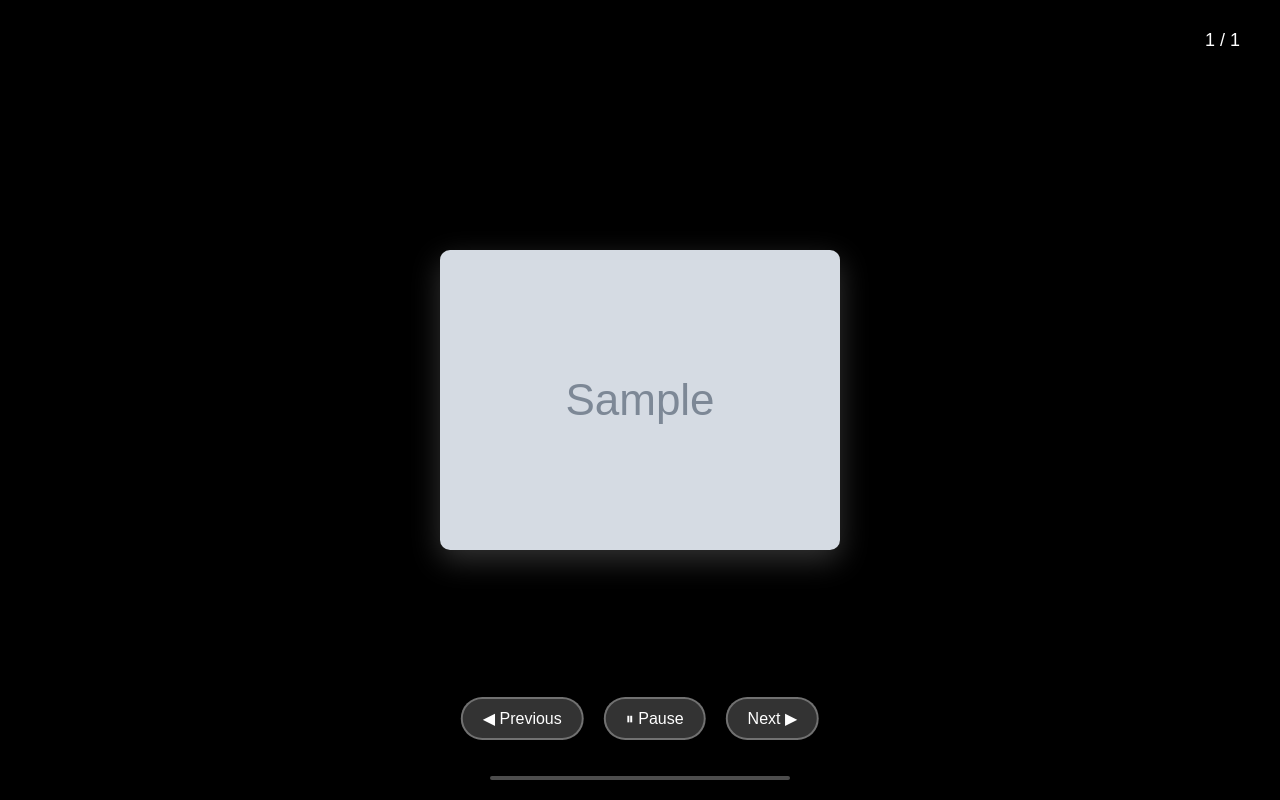
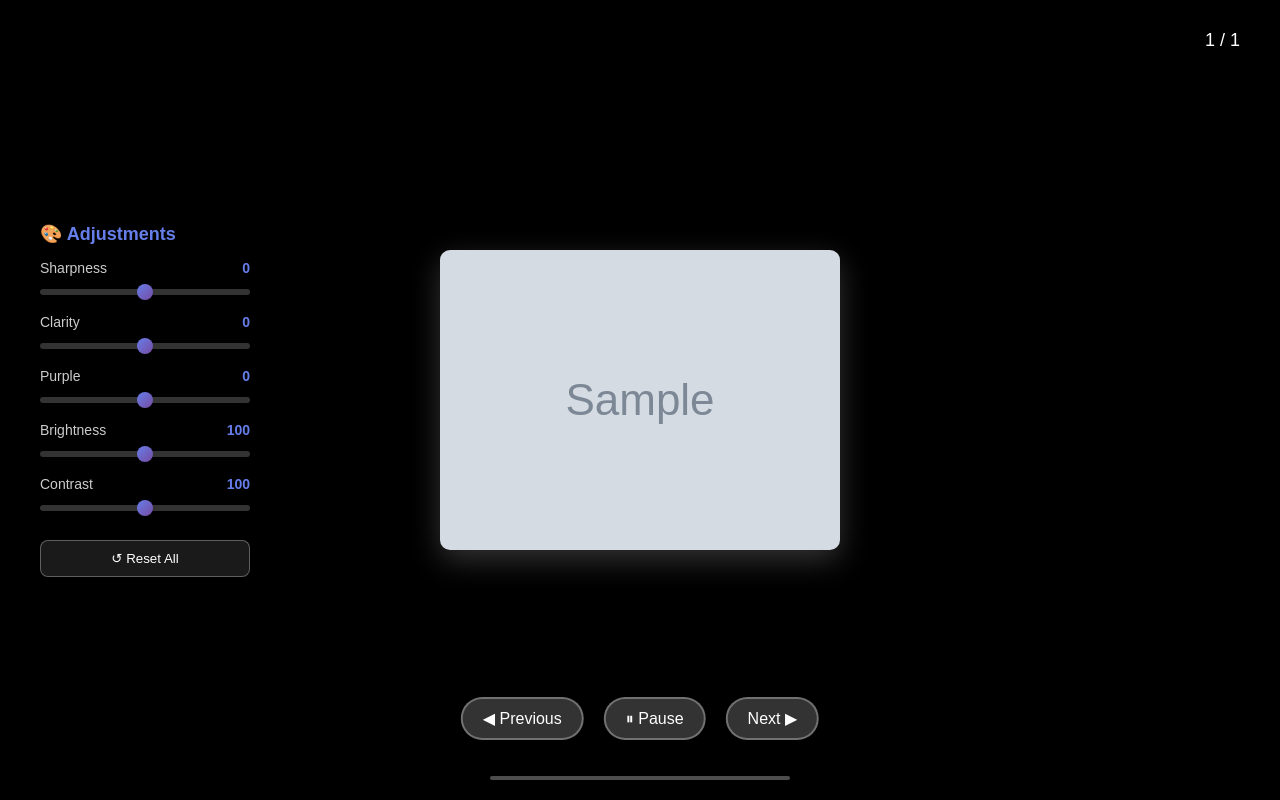
Before and after one commit to MdTabish24/iris, a Flask app: template templates/gallery.html in a window 1280 px wide. Run offline with Flask 3, Linux system fonts and the light colour scheme; the template is opened without the code that fills it: most values are stand-ins (such as "Sample title", 1, 10 or a date in 2020); grey boxes marked "Sample" are stand-in pictures.

Commit message:
ONPAGE ADJUSTMENT

```diff
--- a/templates/gallery.html
+++ b/templates/gallery.html
@@ -10,7 +10,17 @@
         .slideshow-container { position: relative; width: 100vw; height: 100vh; display: flex; align-items: center; justify-content: center; }
         .slide { display: none; width: 100%; height: 100%; position: relative; }
         .slide.active { display: flex; align-items: center; justify-content: center; }
-        .slide img { max-width: 90%; max-height: 90%; object-fit: contain; border-radius: 10px; box-shadow: 0 10px 30px rgba(255,255,255,0.2); }
+        .slide img { max-width: 90%; max-height: 90%; object-fit: contain; border-radius: 10px; box-shadow: 0 10px 30px rgba(255,255,255,0.2); transition: filter 0.1s; }
+        .adjustments { position: absolute; left: 20px; top: 50%; transform: translateY(-50%); background: rgba(0,0,0,0.8); padding: 20px; border-radius: 15px; width: 250px; }
+        .adjustments h3 { margin-bottom: 15px; font-size: 18px; color: #667eea; }
+        .slider-group { margin-bottom: 15px; }
+        .slider-group label { display: block; margin-bottom: 5px; font-size: 14px; color: #ccc; }
+        .slider-group .value { float: right; color: #667eea; font-weight: bold; }
+        .slider-group input[type="range"] { width: 100%; height: 6px; border-radius: 3px; background: rgba(255,255,255,0.2); outline: none; -webkit-appearance: none; }
+        .slider-group input[type="range"]::-webkit-slider-thumb { -webkit-appearance: none; appearance: none; width: 16px; height: 16px; border-radius: 50%; background: linear-gradient(135deg, #667eea, #764ba2); cursor: pointer; }
+        .slider-group input[type="range"]::-moz-range-thumb { width: 16px; height: 16px; border-radius: 50%; background: linear-gradient(135deg, #667eea, #764ba2); cursor: pointer; border: none; }
+        .reset-btn { width: 100%; padding: 10px; background: rgba(255,255,255,0.1); border: 1px solid rgba(255,255,255,0.3); color: white; border-radius: 8px; cursor: pointer; margin-top: 10px; }
+        .reset-btn:hover { background: rgba(255,255,255,0.2); }
         .counter { position: absolute; top: 20px; right: 20px; background: rgba(0,0,0,0.7); padding: 10px 20px; border-radius: 20px; font-size: 18px; }
         .progress-bar { position: absolute; bottom: 20px; left: 50%; transform: translateX(-50%); width: 300px; height: 4px; background: rgba(255,255,255,0.3); border-radius: 2px; overflow: hidden; }
         .progress { height: 100%; background: linear-gradient(90deg, #667eea, #764ba2); width: 0%; transition: width 0.1s linear; }
@@ -23,6 +33,10 @@
             .progress-bar { width: 250px; }
             .controls { bottom: 40px; }
             .btn { padding: 8px 16px; font-size: 14px; }
+            .adjustments { left: 10px; width: calc(100% - 20px); max-width: 300px; padding: 15px; }
+            .adjustments h3 { font-size: 16px; }
+            .slider-group { margin-bottom: 12px; }
+            .slider-group label { font-size: 12px; }
         }
     </style>
 </head>
@@ -35,9 +49,40 @@
 
             {% for image in images %}
             <div class="slide {% if loop.first %}active{% endif %}">
-                <img src="{{ image.url }}" alt="{{ image.filename }}">
+                <img src="{{ image.url }}" alt="{{ image.filename }}" class="adjustable-img">
             </div>
             {% endfor %}
+
+            <div class="adjustments">
+                <h3>🎨 Adjustments</h3>
+
+                <div class="slider-group">
+                    <label>Sharpness <span class="value" id="sharp-val">0</span></label>
+                    <input type="range" min="-50" max="50" value="0" id="sharpness" oninput="applyFilters()">
+                </div>
+
+                <div class="slider-group">
+                    <label>Clarity <span class="value" id="clarity-val">0</span></label>
+                    <input type="range" min="-50" max="50" value="0" id="clarity" oninput="applyFilters()">
+                </div>
+
+                <div class="slider-group">
+                    <label>Purple <span class="value" id="purple-val">0</span></label>
+                    <input type="range" min="-50" max="50" value="0" id="purple" oninput="applyFilters()">
+                </div>
+
+                <div class="slider-group">
+                    <label>Brightness <span class="value" id="bright-val">100</span></label>
+                    <input type="range" min="50" max="150" value="100" id="brightness" oninput="applyFilters()">
+                </div>
+
+                <div class="slider-group">
+                    <label>Contrast <span class="value" id="contrast-val">100</span></label>
+                    <input type="range" min="50" max="150" value="100" id="contrast" oninput="applyFilters()">
+                </div>
+
+                <button class="reset-btn" onclick="resetFilters()">↺ Reset All</button>
+            </div>
 
             <div class="progress-bar">
                 <div class="progress" id="progress"></div>
@@ -128,6 +173,7 @@
         if (totalSlides > 1) {
             startAutoplay();
         }
+        applyFilters();
 
         // Keyboard controls
         document.addEventListener('keydown', (e) => {
@@ -153,6 +199,61 @@
                 else previousSlide();
             }
         });
+
+        // Image adjustment functions
+        function applyFilters() {
+            const sharpness = document.getElementById('sharpness').value;
+            const clarity = document.getElementById('clarity').value;
+            const purple = document.getElementById('purple').value;
+            const brightness = document.getElementById('brightness').value;
+            const contrast = document.getElementById('contrast').value;
+
+            // Update value displays
+            document.getElementById('sharp-val').textContent = sharpness;
+            document.getElementById('clarity-val').textContent = clarity;
+            document.getElementById('purple-val').textContent = purple;
+            document.getElementById('bright-val').textContent = brightness;
+            document.getElementById('contrast-val').textContent = contrast;
+
+            // Calculate filter values
+            const contrastVal = contrast / 100;
+            const brightnessVal = brightness / 100;
+            const saturateVal = 1 + (purple / 100);
+            const hueRotateVal = purple * 0.5; // Purple tint
+
+            // Sharpness simulation using contrast + brightness micro-adjustments
+            const sharpAdjust = 1 + (sharpness / 200);
+
+            // Clarity simulation using saturation
+            const clarityAdjust = 1 + (clarity / 100);
+
+            // Apply CSS filters to current active image
+            const activeImg = document.querySelector('.slide.active img');
+            if (activeImg) {
+                activeImg.style.filter = `
+                    contrast(${contrastVal * sharpAdjust})
+                    brightness(${brightnessVal})
+                    saturate(${saturateVal * clarityAdjust})
+                    hue-rotate(${hueRotateVal}deg)
+                `;
+            }
+        }
+
+        function resetFilters() {
+            document.getElementById('sharpness').value = 0;
+            document.getElementById('clarity').value = 0;
+            document.getElementById('purple').value = 0;
+            document.getElementById('brightness').value = 100;
+            document.getElementById('contrast').value = 100;
+            applyFilters();
+        }
+
+        // Apply filters when slide changes
+        const originalShowSlide = showSlide;
+        showSlide = function(n) {
+            originalShowSlide(n);
+            setTimeout(applyFilters, 50);
+        };
     </script>
 </body>
 </html>
```
